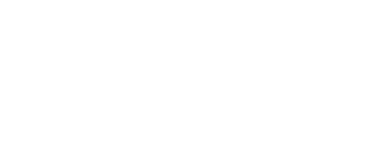
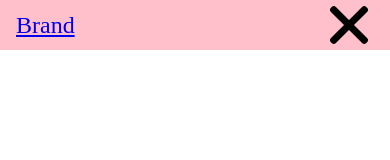
Before and after one commit to KennethMelendez/responsive-collapsable-nav, a plain HTML site: page index.html in a window 390 px wide. Drawn offline with Linux system fonts and the light colour scheme; files that its build step writes are made by us from their sources.

Commit message:
created responsive nav styles

```diff
--- a/css/style.css
+++ b/css/style.css
@@ -0,0 +1,95 @@
+* {
+  box-sizing:border-box;
+  margin:0;
+  padding:0;
+}
+
+.main-nav {
+  display:flex;
+  min-height: 50px;
+  background:pink;
+  padding: 0 1rem;
+  align-items: center;
+  font-size: 1.5rem;
+}
+
+.main-nav-list {
+  display:flex;
+  list-style-type: none;
+  margin-left:auto;
+}
+
+.main-nav-list li {
+  margin-left:1rem;
+  text-align: center;
+}
+
+.hamburger {
+  display:none;
+}
+
+@media (max-width: 600px){
+  .main-nav{
+    flex-wrap:wrap;
+  }
+
+  .hamburger {
+    display: block;
+    margin-left:auto;
+    background:pink;
+    border: none;
+    width: 50px;
+    height: 50px;
+    position:relative;
+  }
+
+  .hamburger div {
+    height:7px;
+    width: 50px;
+    background-color:#000;
+    border-radius: 3px;
+    transform: translate(-50%,-50%);
+    left: 50%;
+    position:absolute;
+    /*ACTIVATES ANIMATION*/
+    transition: .25s;
+  }
+
+  .hamburger div:first-child {
+    top: 25%;
+  }
+
+  .hamburger div:nth-child(2) {
+    top:50%;
+  }
+
+  .hamburger div:nth-child(3) {
+    top:75%;
+  }
+
+  .hamburger.close div:first-child {
+    top:50%;
+    transform:translate(-50%,-50%) rotate(45deg);
+  }
+
+  .hamburger.close div:nth-child(2){
+    opacity:0;
+  }
+
+  .hamburger.close div:nth-child(3){
+    top: 50%;
+    transform: translate(-50%,-50%) rotate(-45deg);
+  }
+
+  .main-nav-list {
+    display:block;
+    width:100%;
+    max-height: 0px;
+    overflow:hidden;
+    transition: .25s;
+  }
+
+  .main-nav-list.open{
+    max-height: 500px;
+  }
+}/* ======closes media query========*/
--- a/index.html
+++ b/index.html
@@ -5,10 +5,23 @@
   <meta name="viewport" content="width=device-width, initial-scale=1.0">
   <meta http-equiv="X-UA-Compatible" content="ie=edge">
   <title>Burger Time</title>
-  <link rel="stylesheet" href="style.css">
+  <link rel="stylesheet" href="css/style.css">
 </head>
 <body>
-
+  <nav class="main-nav">
+    <a href="#" class="brand-link">Brand</a>
+    <button id="main-nav-toggle" class="hamburger close">
+      <div></div>
+      <div></div>
+      <div></div>
+    </button>
+    <ul class="main-nav-list">
+      <li><a href="#">About</a></li>
+      <li><a href="#">Services</a></li>
+      <li><a href="#">Gallery</a></li>
+      <li><a href="#">Contact</a></li>
+    </ul>
+  </nav>
 
 <script type="js/script.js"></script>
 </body>
```
